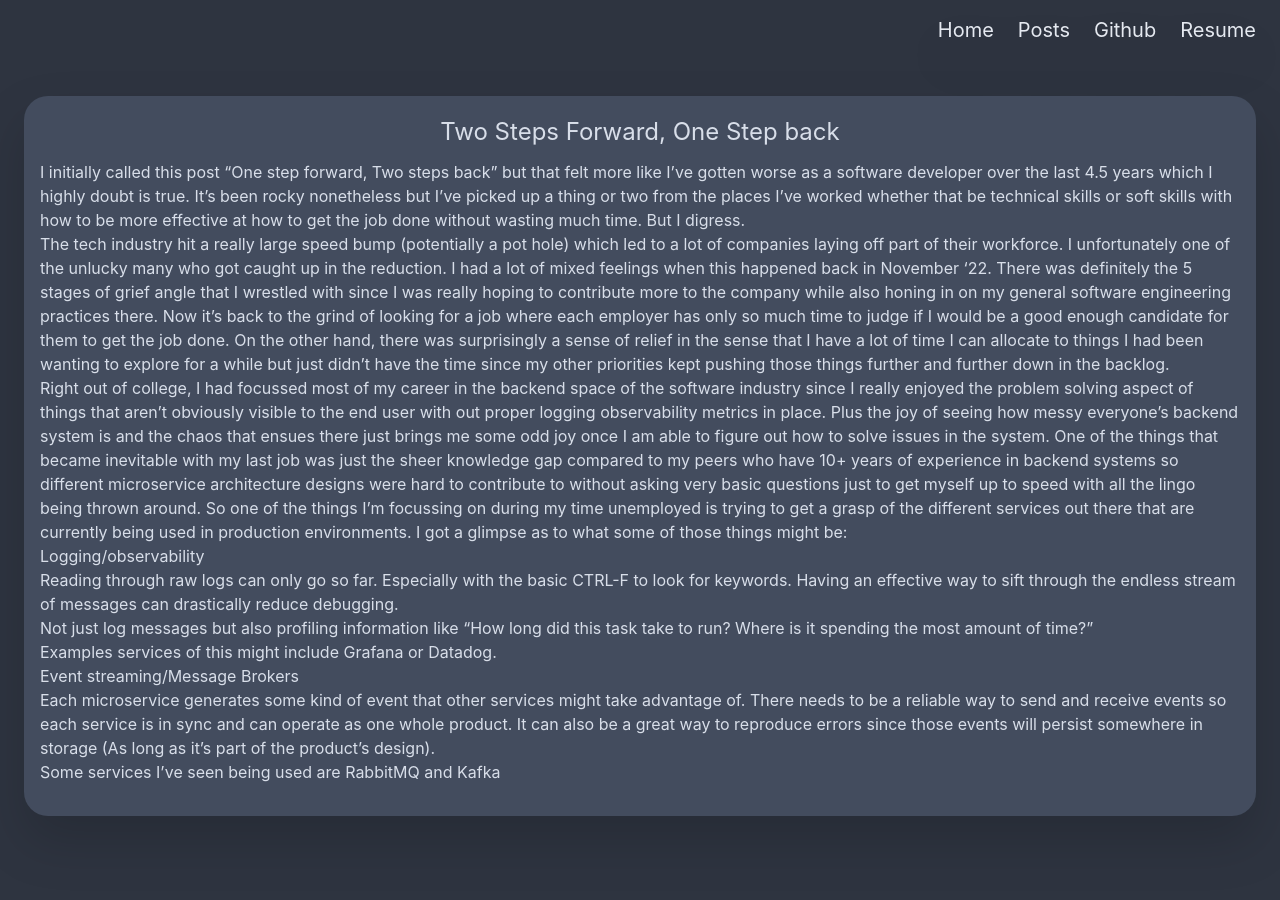
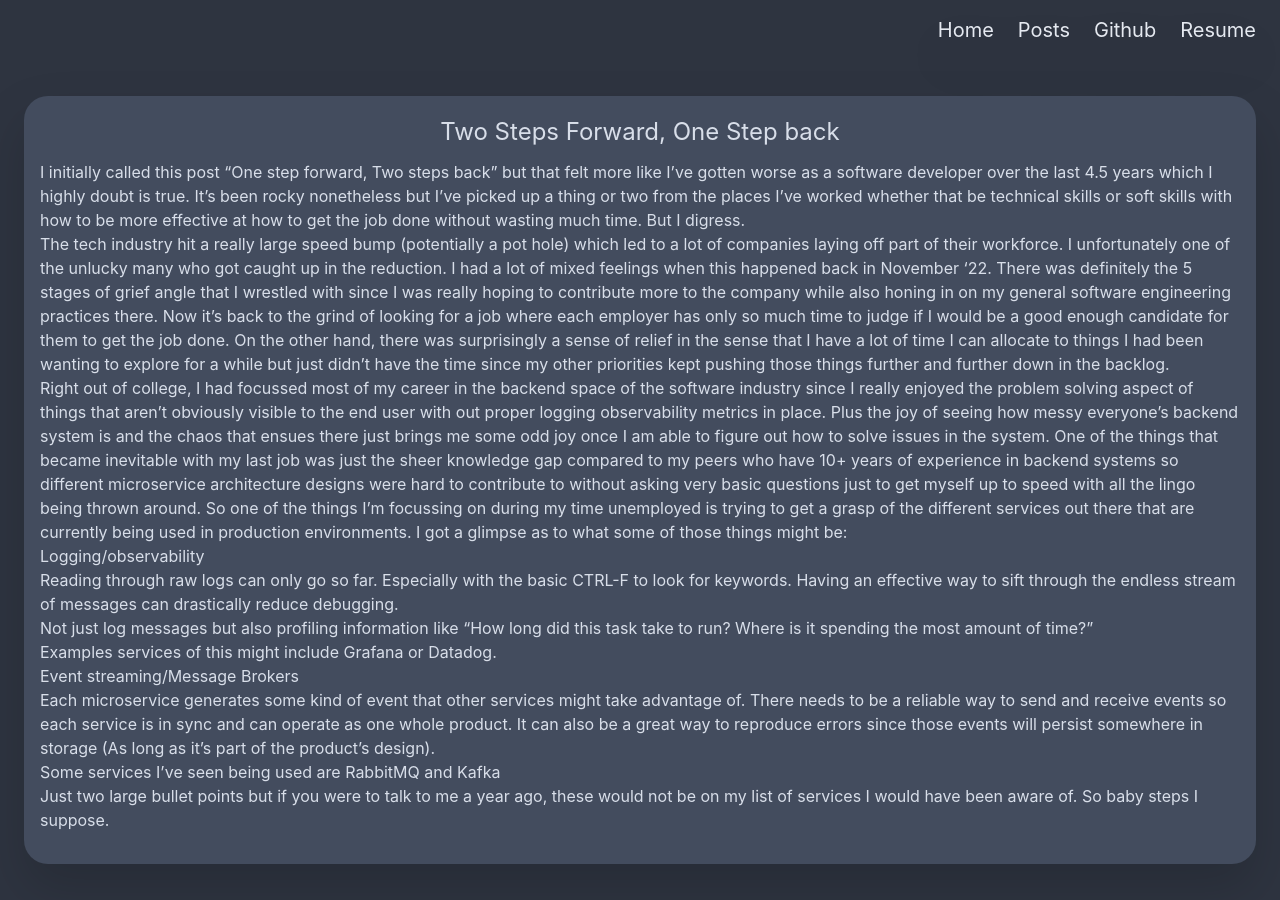
Before and after one commit to Kentokamoto/kentokamoto.github.io, a Jekyll site: the page built from _posts/2023-03-02-The-Current-Plan.md, in a window 1280 px wide. Built offline with Jekyll 4.4.1, drawn with Linux system fonts in a browser that asks for light colours; nearby versions of some CDN libraries.

Commit message:
append to current plan

```diff
--- a/_posts/2023-03-02-The-Current-Plan.md
+++ b/_posts/2023-03-02-The-Current-Plan.md
@@ -42,4 +42,6 @@ being used in production environments. I got a glimpse as to what some of those
      also be a great way to reproduce errors since those events will persist somewhere in storage (As long as it's part
      of the product's design).
    * Some services I've seen being used are RabbitMQ and Kafka
-*
+
+Just two large bullet points but if you were to talk to me a year ago, these would not be on my list of services I would
+have been aware of. So baby steps I suppose.
```
